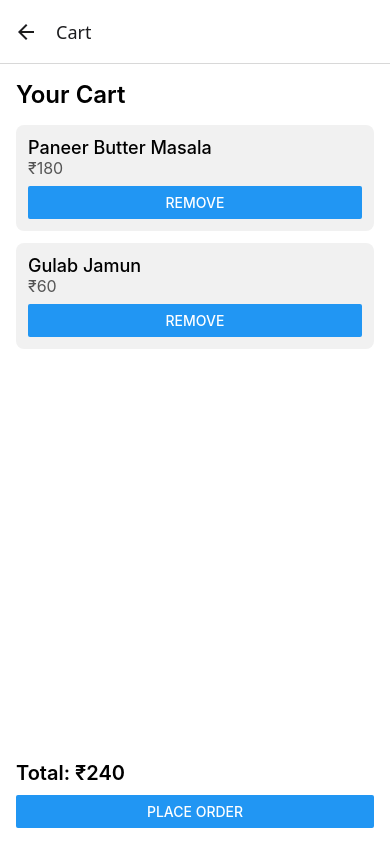
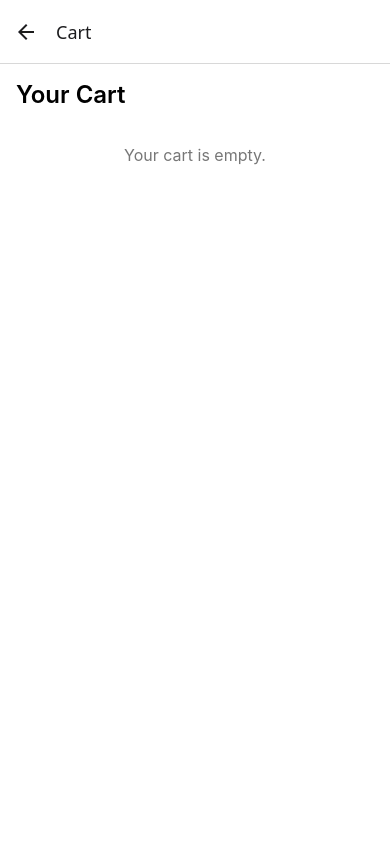
Before and after one commit to sanjaii1/zomato-clone-mobile-app, a React Native app: screen /Cart in a window 390 px wide. Built offline with nearby package versions, Linux system fonts and the light colour scheme.

Commit message:
Integrate CartContext into App and enhance screens with cart functionality

```diff
--- a/App.js
+++ b/App.js
@@ -1,20 +1,29 @@
-// App.js
-import { NavigationContainer } from '@react-navigation/native';
-import { createNativeStackNavigator } from '@react-navigation/native-stack';
-import HomeScreen from './screens/Homescreen';
-import RestaurantDetails from './screens/RestaurantDetails';
-import CartScreen from './screens/CartScreen';
+import { NavigationContainer } from "@react-navigation/native";
+import { createNativeStackNavigator } from "@react-navigation/native-stack";
+import HomeScreen from "./screens/Homescreen";
+import RestaurantDetails from "./screens/RestaurantDetails";
+import CartScreen from "./screens/CartScreen";
+import { CartProvider } from "./CartContext";
+import CartHeaderIcon from "./commponents/CartHeaderIcon"
 
 const Stack = createNativeStackNavigator();
 
 export default function App() {
   return (
+    <CartProvider>
       <NavigationContainer>
         <Stack.Navigator>
           <Stack.Screen name="Home" component={HomeScreen} />
-        <Stack.Screen name="RestaurantDetails" component={RestaurantDetails} />
+          <Stack.Screen
+            name="RestaurantDetails"
+            component={RestaurantDetails}
+            options={({ navigation }) => ({
+              headerRight: () => <CartHeaderIcon navigation={navigation} />,
+            })}
+          />
           <Stack.Screen name="Cart" component={CartScreen} />
         </Stack.Navigator>
       </NavigationContainer>
+    </CartProvider>
   );
 }
--- /dev/null
+++ b/CartContext.js
@@ -0,0 +1,26 @@
+// CartContext.js
+import React, { createContext, useState } from 'react';
+
+export const CartContext = createContext();
+
+export const CartProvider = ({ children }) => {
+  const [cartItems, setCartItems] = useState([]);
+
+  const addToCart = (item) => {
+    setCartItems((prev) => [...prev, item]);
+  };
+
+  const removeFromCart = (id) => {
+    setCartItems((prev) => prev.filter(item => item.id !== id));
+  };
+
+  const clearCart = () => {
+    setCartItems([]);
+  };
+
+  return (
+    <CartContext.Provider value={{ cartItems, addToCart, removeFromCart, clearCart }}>
+      {children}
+    </CartContext.Provider>
+  );
+};
--- /dev/null
+++ b/commponents/CartHeaderIcon.js
@@ -0,0 +1,40 @@
+
+import React, { useContext } from 'react';
+import { View, Text, TouchableOpacity, StyleSheet } from 'react-native';
+import Icon from 'react-native-vector-icons/Ionicons';
+import { CartContext } from '../CartContext';
+
+export default function CartHeaderIcon({ navigation }) {
+  const { cartItems } = useContext(CartContext);
+
+  return (
+    <TouchableOpacity onPress={() => navigation.navigate('Cart')}>
+      <View style={styles.container}>
+        <Icon name="cart" size={24} color="#000" />
+        {cartItems.length > 0 && (
+          <View style={styles.badge}>
+            <Text style={styles.badgeText}>{cartItems.length}</Text>
+          </View>
+        )}
+      </View>
+    </TouchableOpacity>
+  );
+}
+
+const styles = StyleSheet.create({
+  container: {
+    marginRight: 16,
+  },
+  badge: {
+    position: 'absolute',
+    right: -6,
+    top: -4,
+    backgroundColor: 'red',
+    borderRadius: 10,
+    paddingHorizontal: 5,
+  },
+  badgeText: {
+    color: 'white',
+    fontSize: 12,
+  },
+});
--- a/screens/CartScreen.js
+++ b/screens/CartScreen.js
@@ -1,21 +1,14 @@
 import { View, Text, FlatList, StyleSheet, Button, Alert } from 'react-native';
-import { useState } from 'react';
+import { useContext } from 'react';
+import { CartContext } from '../CartContext';
 
 export default function CartScreen() {
-  const [cartItems, setCartItems] = useState([
-    { id: 1, name: 'Paneer Butter Masala', price: 180 },
-    { id: 2, name: 'Gulab Jamun', price: 60 },
-  ]);
-
-  const removeItem = (id) => {
-    setCartItems((prev) => prev.filter(item => item.id !== id));
-  };
-
+  const { cartItems, removeFromCart, clearCart } = useContext(CartContext);
   const total = cartItems.reduce((sum, item) => sum + item.price, 0);
 
   const placeOrder = () => {
     Alert.alert('Order Placed', 'Your order has been placed successfully!');
-    setCartItems([]);
+    clearCart();
   };
 
   return (
@@ -28,7 +21,7 @@ export default function CartScreen() {
           <View style={styles.item}>
             <Text style={styles.name}>{item.name}</Text>
             <Text style={styles.price}>₹{item.price}</Text>
-            <Button title="Remove" onPress={() => removeItem(item.id)} />
+            <Button title="Remove" onPress={() => removeFromCart(item.id)} />
           </View>
         )}
         ListEmptyComponent={<Text style={styles.empty}>Your cart is empty.</Text>}
--- a/screens/RestaurantDetails.js
+++ b/screens/RestaurantDetails.js
@@ -1,41 +1,30 @@
-import { useState } from "react";
-import {
-  View,
-  Text,
-  Image,
-  StyleSheet,
-  ScrollView,
-  Button,
-  Alert,
-} from "react-native";
-import { useNavigation } from "@react-navigation/native";
+import { useState } from 'react';
+import { View, Text, Image, StyleSheet, ScrollView, Button, Alert } from 'react-native';
+import { useNavigation } from '@react-navigation/native';
+import { useContext } from 'react';
+import { CartContext } from '../CartContext';
+
 
 export default function RestaurantDetails({ route }) {
+  const { name, image, cuisine, rating } = route.params;
   const navigation = useNavigation();
 
-  const { name, image, cuisine, rating } = route.params;
+  const { cartItems, addToCart } = useContext(CartContext);
 
-  const [cart, setCart] = useState([]);
 
   const menu = [
-    { id: 1, name: "Paneer Butter Masala", price: 180 },
-    { id: 2, name: "Chicken Biryani", price: 250 },
-    { id: 3, name: "Veg Fried Rice", price: 140 },
-    { id: 4, name: "Gulab Jamun", price: 60 },
+    { id: 1, name: 'Paneer Butter Masala', price: 180 },
+    { id: 2, name: 'Chicken Biryani', price: 250 },
+    { id: 3, name: 'Veg Fried Rice', price: 140 },
+    { id: 4, name: 'Gulab Jamun', price: 60 },
   ];
 
-  const addToCart = (item) => {
-    setCart((prev) => [...prev, item]);
-    Alert.alert("Added to Cart", `${item.name} added to your cart`);
-  };
 
   return (
     <ScrollView style={styles.container}>
       <Image source={{ uri: image }} style={styles.image} />
       <Text style={styles.name}>{name}</Text>
-      <Text style={styles.info}>
-        {cuisine} · ⭐ {rating}
-      </Text>
+      <Text style={styles.info}>{cuisine} · ⭐ {rating}</Text>
       <Text style={styles.section}>Menu</Text>
 
       {menu.map((item) => (
@@ -49,13 +38,12 @@ export default function RestaurantDetails({ route }) {
       ))}
 
       <Text style={styles.cartTotal}>
-        Cart Total: ₹ {cart.reduce((sum, item) => sum + item.price, 0)}
+      Cart Total: ₹ {cartItems.reduce((sum, item) => sum + item.price, 0)}
+
       </Text>
-      <View style={{ margin: 16 }}>
-        <Button
-          title="Go to Cart"
-          onPress={() => navigation.navigate("Cart")}
-        />
+
+      <View style={{ marginHorizontal: 16, marginBottom: 30 }}>
+        <Button title="Go to Cart" onPress={() => navigation.navigate('Cart')} />
       </View>
     </ScrollView>
   );
@@ -63,27 +51,27 @@ export default function RestaurantDetails({ route }) {
 
 const styles = StyleSheet.create({
   container: {
-    backgroundColor: "#fff",
+    backgroundColor: '#fff',
   },
   image: {
-    width: "100%",
+    width: '100%',
     height: 220,
   },
   name: {
     fontSize: 24,
-    fontWeight: "bold",
+    fontWeight: 'bold',
     marginTop: 16,
     marginHorizontal: 16,
   },
   info: {
     fontSize: 16,
-    color: "#555",
+    color: '#555',
     marginHorizontal: 16,
     marginBottom: 20,
   },
   section: {
     fontSize: 20,
-    fontWeight: "600",
+    fontWeight: '600',
     marginHorizontal: 16,
     marginBottom: 10,
   },
@@ -91,25 +79,25 @@ const styles = StyleSheet.create({
     marginHorizontal: 16,
     marginBottom: 15,
     padding: 12,
-    backgroundColor: "#f9f9f9",
+    backgroundColor: '#f9f9f9',
     borderRadius: 8,
-    flexDirection: "row",
-    justifyContent: "space-between",
-    alignItems: "center",
+    flexDirection: 'row',
+    justifyContent: 'space-between',
+    alignItems: 'center',
   },
   dishName: {
     fontSize: 16,
-    fontWeight: "500",
+    fontWeight: '500',
   },
   price: {
     fontSize: 14,
-    color: "#666",
+    color: '#666',
   },
   cartTotal: {
     marginHorizontal: 16,
     marginVertical: 20,
     fontSize: 18,
-    fontWeight: "600",
-    color: "#333",
+    fontWeight: '600',
+    color: '#333',
   },
 });
```
Lines whose indentation alone changed are shown as unchanged.
